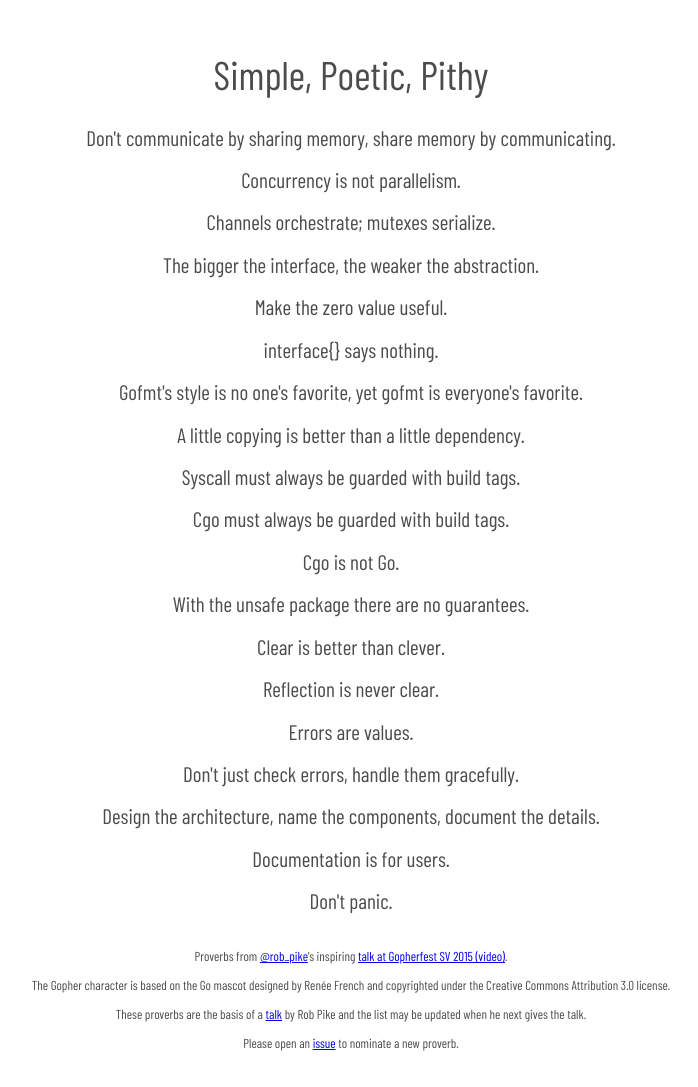
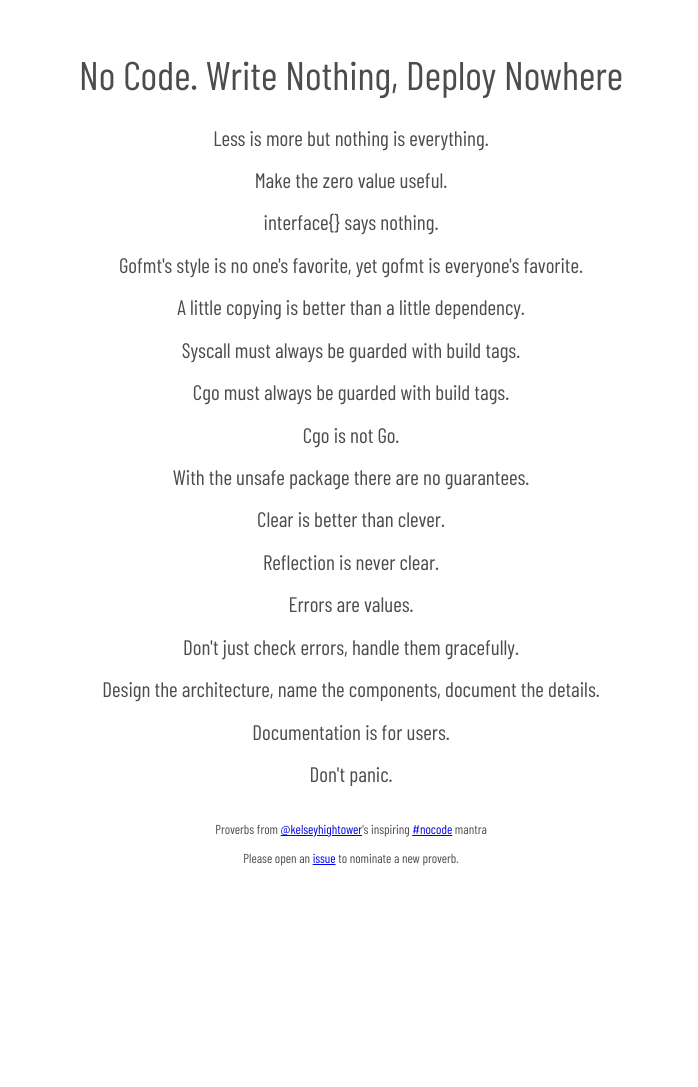
Before and after one commit to go-proverbs/go-proverbs.github.io, a plain HTML site: page index.html in a window 1280 px wide. Shown: the whole page, without its empty margins (289-987 px from the left). After the commit the page ends 902 px from the top, so only its background shows below. Drawn offline with nearby package versions, Linux system fonts and the light colour scheme.

Commit message:
Update index.html

```diff
--- a/index.html
+++ b/index.html
@@ -3,17 +3,14 @@
 <head>
     <meta http-equiv="Content-Type" content="text/html; charset=utf-8">
     <meta name="viewport" content="width=device-width">
-    <title>Go Proverbs</title>
+    <title>No Proverbs</title>
     <link rel="stylesheet" type="text/css" href="site.css" />
     <link rel="shortcut icon" href="favicon.ico"/>
 </head>
 <body>
-    <h1>Simple, Poetic, Pithy</h1>
+    <h1>No Code. Write Nothing, Deploy Nowhere</h1>
 
-    <h2><a href="https://www.youtube.com/watch?v=PAAkCSZUG1c&t=2m48s">Don't communicate by sharing memory, share memory by communicating.</a></h2>
-    <h2><a href="https://www.youtube.com/watch?v=PAAkCSZUG1c&t=3m42s">Concurrency is not parallelism.</a></h2>
-    <h2><a href="https://www.youtube.com/watch?v=PAAkCSZUG1c&t=4m20s">Channels orchestrate; mutexes serialize.</a></h2>
-    <h2><a href="https://www.youtube.com/watch?v=PAAkCSZUG1c&t=5m17s">The bigger the interface, the weaker the abstraction.</a></h2>
+    <h2><a href="https://twitter.com/kelseyhightower/status/961109390429442049">Less is more but nothing is everything.</a></h2>
     <h2><a href="https://www.youtube.com/watch?v=PAAkCSZUG1c&t=6m25s">Make the zero value useful.</a></h2>
     <h2><a href="https://www.youtube.com/watch?v=PAAkCSZUG1c&t=7m36s">interface{} says nothing.</a></h2>
     <h2><a href="https://www.youtube.com/watch?v=PAAkCSZUG1c&t=8m43s">Gofmt's style is no one's favorite, yet gofmt is everyone's favorite.</a></h2>
@@ -31,12 +28,9 @@
     <h2><a href="https://github.com/golang/go/wiki/CodeReviewComments#dont-panic">Don't panic.</a></h2>
 
     <div class="footer">
-        <p>Proverbs from <a href="https://twitter.com/rob_pike">@rob_pike</a>'s inspiring
-        <a href="https://www.youtube.com/watch?v=PAAkCSZUG1c">talk at Gopherfest SV 2015 (video)</a>.</p>
-        <p>The Gopher character is based on the Go mascot designed by Renée French and copyrighted under the
-        Creative Commons Attribution 3.0 license.</p>
-	    <p>These proverbs are the basis of a <a href="https://www.youtube.com/watch?v=PAAkCSZUG1c">talk</a> by Rob Pike and the list may be updated when he next gives the talk.</p>
-        <p>Please open an <a href="https://github.com/go-proverbs/go-proverbs.github.io/issues">issue</a> to nominate a new proverb.</p>
+        <p>Proverbs from <a href="https://twitter.com/kelseyhightower">@kelseyhightower</a>'s inspiring <a href="https://twitter.com/search?q=%23nocode">#nocode</a> mantra</p>
+        <p>Please open an <a href="https://github.com/no-proverbs/no-proverbs.github.io/issues">issue</a> to nominate a new proverb.</p>
     </div>
 </body>
 </html>
+<!-- sorry, I got carried away -->
```
